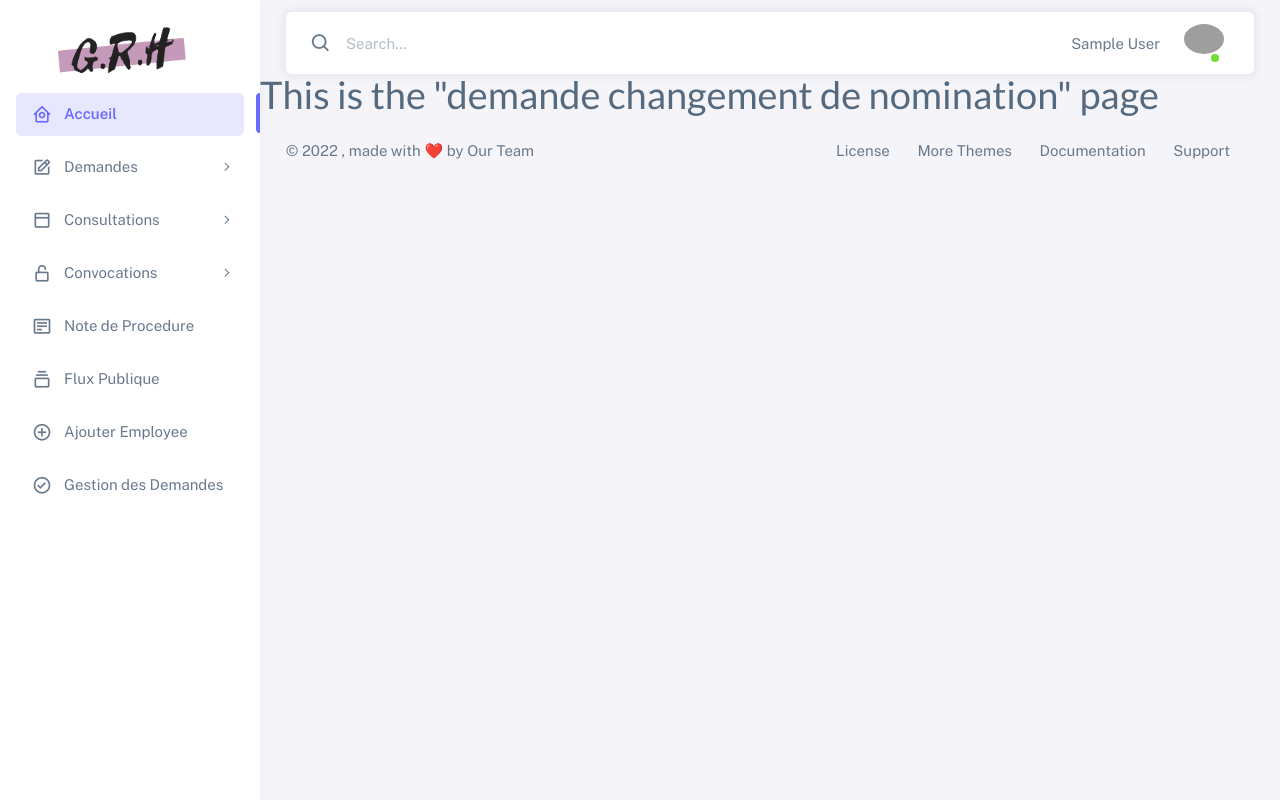
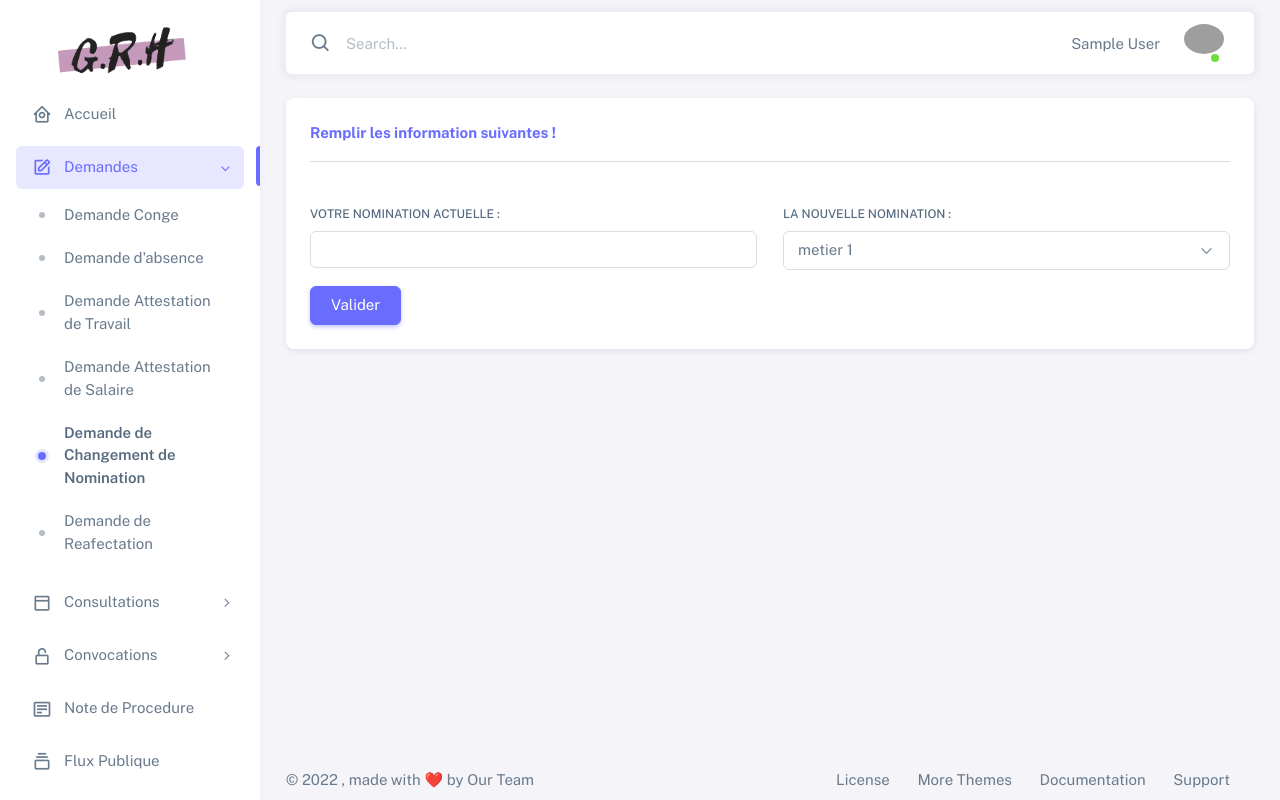
Before and after one commit to AbdessamadBendada/pfe-test, a PHP site: page /public/demande_changement_nomination in a window 1280 px wide. Run offline with PHP 8.4, Linux system fonts and the light colour scheme; the visitor is signed in with stand-in values (Sample User, id 1); data that the repository does not hold is empty; style sheets or scripts are compiled from the project's sources; some libraries are stand-ins or nearby versions; grey boxes are pictures that could not be loaded.

Commit message:
changement de nomination presque termine

```diff
--- a/app/controllers/demande_changement_nomination.php
+++ b/app/controllers/demande_changement_nomination.php
@@ -4,13 +4,38 @@ Class Demande_changement_nomination extends Controller
 {
     	public function index($a='', $b='', $c='')
         {
+            $DB = new Database();
             if(!isset($_SESSION['user_id'])) {
                 header("Location:".ROOT. "login");
             }else{
-            $image_class = $this->loadModel("image_class");
-            $data['cropped_image'] = $image_class->get_thumbnail($_SESSION['image']) ;
-            $data['page_title'] = "Demande changement nomination";
-            $this->view("template/demande_changement_nomination", $data);
+                $query_metier = "SELECT * FROM metier";
+                $data['metier']= $DB->read($query_metier);
+
+                $arr['id_employee'] = $_SESSION['user_id'];
+                $query_emp = "SELECT id_employee, metier,  m.nom  FROM employee em INNER JOIN metier m on em.metier = m.id_metier WHERE id_employee= :id_employee";
+
+                $data['emp'] = $DB->read($query_emp, $arr);
+
+
+                if(isset($_POST['sumbit_nomination']))
+                {
+                    $arr['metier'] = $_POST['nv_nomination'] ;
+                    $arr['id_employee'] = $_POST['id_employee'];
+                    // die();
+                        // var_dump($arr['metier']);
+                        // die();
+                    $query_changement_nomination = "UPDATE employee SET metier= :metier WHERE id_employee = :id_employee";
+                    $data['nomination'] = $DB->write($query_changement_nomination, $arr);
+
+                }
+                $image_class = $this->loadModel("image_class");
+                $data['cropped_image'] = $image_class->get_thumbnail($_SESSION['image']);
+                // show($data['emp'][0]);
+                // die();
+                $data['page_title'] = "Demande changement nomination";
+                $this->view("template/demande_changement_nomination", $data);
+
+
             }
         }
 
--- a/app/views/template/demande_attestation_salaire.php
+++ b/app/views/template/demande_attestation_salaire.php
@@ -3,10 +3,10 @@ $this->view("template/header", $data);
 
 ?>
 
-<h1>This is the "demande attestation de salare" page</h1>
+
 
 <div class="container h-100">
-    <div class="row h-50 border align-items-center">
+    <div class="row h-50  align-items-center">
             <div class="col-12">
                 <div class="card text-center">
                     <div class="card-header">
--- a/app/views/template/demande_attestation_travaille.php
+++ b/app/views/template/demande_attestation_travaille.php
@@ -3,11 +3,11 @@ $this->view("template/header", $data);
 
 ?>
 
-<h1>This is the "demande attestation de travaille" page</h1>
+
 
 
 <div class="container h-100">
-    <div class="row h-50 border align-items-center">
+    <div class="row h-50  align-items-center">
             <div class="col-12">
                 <div class="card text-center">
                     <div class="card-header">
--- a/app/views/template/demande_changement_nomination.php
+++ b/app/views/template/demande_changement_nomination.php
@@ -3,7 +3,45 @@ $this->view("template/header", $data);
 
 ?>
 
-<h1>This is the "demande changement de nomination" page</h1>
+    <div class="container h-100 mt-4">
+        <div class="row">
+            <form action="" method="post">
+                    <div class="form-group">
+                        <div class="card">
+                            <div class="card-header text-primary font-weight-bold text-xl-leftmb-0">
+                                    Remplir les information suivantes !
+                                    <hr>
+                            </div>
+                            <div class="card-body">
+                                <div class="row">
+                                    <div class="col-6">
+                                    <label for="typeConge" class="form-label">Votre nomination actuelle : </label>
+                                        <input type="text" name="nomination" value="<?=$data['emp'][0]->nom?>" class="form-control">
+                                    </div>
+                                    <div class="col-6">
+                                    <label for="typeConge" class="form-label">La nouvelle nomination : </label>
+                                        <select name="nv_nomination" class="form-select">
+
+                                                <option value="1">metier 1 </option>
+                                                <option value="2">metier 2 </option>
+                                                <option value="3">metier 3 </option>
+
+                                        </select>
+                                    </div>
+                                </div>
+                                <div class="row">
+                                    <div class="col-12  mt-3">
+                                        <input type="hidden" name="id_employee" value="<?=$_SESSION['user_id']?>">
+                                        <input type="submit" name="sumbit_nomination" value="Valider" class="btn btn-primary">
+
+                                    </div>
+                                </div>
+                            </div>
+                        </div>
+                    </div>
+            </form>
+        </div>
+    </div>
 
 
 
--- a/app/views/template/header.php
+++ b/app/views/template/header.php
@@ -155,7 +155,7 @@
 
           <ul class="menu-inner py-1 pt-3">
             <!-- Dashboard -->
-            <li class="menu-item active">
+            <li class="menu-item <?php if($data['page_title']=="Accueil"){echo "active";}?> ">
               <a href="<?=ROOT?>home" class="menu-link">
                 <i class="menu-icon tf-icons bx bx-home-circle"></i>
                 <div data-i18n="Analytics">Accueil</div>
@@ -163,7 +163,7 @@
             </li>
 
             <!-- Layouts -->
-            <li class="menu-item  pt-2">
+            <li class="menu-item  pt-2 <?php if($data['page_title']=="Demande de Conge" || $data['page_title'] == "Demande d'absence" || $data['page_title'] == "Demande attestation de travaille" || $data['page_title'] == "Demande Reafectation" || $data['page_title'] == "Demande attestation de salaire" || $data['page_title'] == "Demande changement nomination" ){echo "active open";}?> ">
               <a href="javascript:void(0);" class="menu-link menu-toggle">
                 <i class="menu-icon tf-icons bx bx-edit"></i>
                 <div >Demandes</div>
@@ -175,32 +175,32 @@
                     <div >Demande Conges</div>
                   </a>
                 </li> -->
-                <li class="menu-item">
+                <li class="menu-item <?php if($data['page_title']=="Demande de Conge"){echo "active";}?>">
                   <a href="<?=ROOT?>demande_conge" class="menu-link">
                     <div >Demande Conge</div>
                   </a>
                 </li>
-                <li class="menu-item">
+                <li class="menu-item <?php if($data['page_title']=="Demande d'absence"){echo "active";}?>">
                   <a href="<?=ROOT?>demande_absence" class="menu-link">
                     <div >Demande d'absence</div>
                   </a>
                 </li>
-                <li class="menu-item">
+                <li class="menu-item <?php if($data['page_title']=="Demande attestation de travaille"){echo "active";}?>">
                   <a href="<?=ROOT?>demande_attestation_travaille" class="menu-link">
                     <div >Demande Attestation de Travail</div>
                   </a>
                 </li>
-                <li class="menu-item">
+                <li class="menu-item <?php if($data['page_title']=="Demande attestation de salaire"){echo "active";}?>">
                   <a href="<?=ROOT?>demande_attestation_salaire" class="menu-link">
                     <div >Demande Attestation de Salaire</div>
                   </a>
                 </li>
-                <li class="menu-item">
+                <li class="menu-item <?php if($data['page_title']=="Demande changement nomination"){echo "active";}?>">
                   <a href="<?=ROOT?>demande_changement_nomination" class="menu-link">
                     <div >Demande de Changement de Nomination</div>
                   </a>
                 </li>
-                <li class="menu-item">
+                <li class="menu-item <?php if($data['page_title']=="Demande Reafectation"){echo "active";}?>">
                   <a href="<?=ROOT?>demande_reafectation" class="menu-link">
                     <div >Demande de Reafectation</div>
                   </a>
@@ -211,18 +211,18 @@
             <!-- <li class="menu-header small text-uppercase">
               <span class="menu-header-text">Pages</span>
             </li> -->
-            <li class="menu-item pt-2">
+            <li class="menu-item pt-2 <?php if($data['page_title']=="Informations Personnels" || $data['page_title']=="Bulletin de Paie"){echo "active open";}?>">
               <a href="javascript:void(0);" class="menu-link menu-toggle">
                 <i class="menu-icon tf-icons bx bx-dock-top"></i>
                 <div data-i18n="Account Settings">Consultations</div>
               </a>
               <ul class="menu-sub">
-                <li class="menu-item">
+                <li class="menu-item <?php if($data['page_title']=="Informations Personnels"){echo "active";}?>">
                   <a href="<?=ROOT?>informations_personnels" class="menu-link">
                     <div data-i18n="Account">Informations Personnels</div>
                   </a>
                 </li>
-                <li class="menu-item">
+                <li class="menu-item <?php if($data['page_title']=="Bulletin de Paie"){echo "active";}?>">
                   <a href="<?=ROOT?>bulletin_paie" class="menu-link">
                     <div data-i18n="Notifications">Bulletin de paie</div>
                   </a>
@@ -234,45 +234,45 @@
                 </li> -->
               </ul>
             </li>
-            <li class="menu-item pt-2">
+            <li class="menu-item pt-2  <?php if($data['page_title']=="Visite de Medecin de Travail" || $data['page_title']=="Conceil Discipline"){echo "active open";}?>">
               <a href="javascript:void(0);" class="menu-link menu-toggle">
                 <i class="menu-icon tf-icons bx bx-lock-open-alt"></i>
                 <div data-i18n="Authentications">Convocations</div>
               </a>
               <ul class="menu-sub">
-                <li class="menu-item">
-                  <a href="<?=ROOT?>visite_medecin" class="menu-link" target="_blank">
+                <li class="menu-item <?php if($data['page_title']=="Visite de Medecin de Travail"){echo "active ";}?>">
+                  <a href="<?=ROOT?>visite_medecin" class="menu-link" target="">
                     <div data-i18n="Basic">Visite medecin de travail</div>
                   </a>
                 </li>
-                <li class="menu-item">
-                  <a href="<?=ROOT?>conceil_discipline" class="menu-link" target="_blank">
+                <li class="menu-item <?php if($data['page_title']=="Conceil Discipline"){echo "active ";}?>">
+                  <a href="<?=ROOT?>conceil_discipline" class="menu-link" target="">
                     <div data-i18n="Basic">Conceil discipline</div>
                   </a>
                 </li>
 
               </ul>
             </li>
-            <li class="menu-item pt-2">
+            <li class="menu-item pt-2 <?php if($data['page_title']=="Note de Procedure"){echo "active ";}?>">
               <a href="<?=ROOT?>note_procedure" class="menu-link">
               <i class="menu-icon tf-icons bx bx-detail"></i>
 
                 <div data-i18n="Basic">Note de Procedure</div>
               </a>
             </li>
-            <li class="menu-item pt-2">
+            <li class="menu-item pt-2 <?php if($data['page_title']=="Flux Publique"){echo "active ";}?>">
               <a href="<?=ROOT?>flux_publique" class="menu-link">
               <i class="menu-icon tf-icons bx bx-collection"></i>
                 <div data-i18n="Basic">Flux Publique</div>
               </a>
             </li>
-            <li class="menu-item pt-2">
+            <li class="menu-item pt-2 <?php if($data['page_title']=="Ajouter Employee"){echo "active ";}?>">
               <a href="<?=ROOT?>ajouter_employee" class="menu-link">
               <i class="menu-icon tf-icons bx bx-plus-circle"></i>
                 <div data-i18n="Basic">Ajouter Employee</div>
               </a>
             </li>
-            <li class="menu-item pt-2">
+            <li class="menu-item pt-2 <?php if($data['page_title']=="Gestion des demandes"){echo "active ";}?>">
               <a href="<?=ROOT?>gestion_demandes" class="menu-link">
               <i class="menu-icon tf-icons bx bx-check-circle"></i>
                 <div data-i18n="Basic">Gestion des Demandes</div>
@@ -557,26 +557,18 @@
                       <div class="dropdown-divider"></div>
                     </li>
                     <li>
-                      <a class="dropdown-item" href="#">
+                      <a class="dropdown-item" href="<?=ROOT?>informations_personnels">
                         <i class="bx bx-user me-2"></i>
-                        <span class="align-middle">My Profile</span>
+                        <span class="align-middle">Mes Informations</span>
                       </a>
                     </li>
                     <li>
                       <a class="dropdown-item" href="#">
                         <i class="bx bx-cog me-2"></i>
-                        <span class="align-middle">Settings</span>
+                        <span class="align-middle">Changer MOt de pass</span>
                       </a>
                     </li>
-                    <li>
-                      <a class="dropdown-item" href="#">
-                        <span class="d-flex align-items-center align-middle">
-                          <i class="flex-shrink-0 bx bx-credit-card me-2"></i>
-                          <span class="flex-grow-1 align-middle">Billing</span>
-                          <span class="flex-shrink-0 badge badge-center rounded-pill bg-danger w-px-20 h-px-20">4</span>
-                        </span>
-                      </a>
-                    </li>
+
                     <li>
                       <div class="dropdown-divider"></div>
                     </li>
```
Also changed, not shown: app/controllers/demande_absence.php (+5 -5 lines), app/controllers/gestion_demandes.php (+54 -5 lines), app/views/template/gestion_demandes.php (+15 -12 lines), app/views/template/index.php (+8 -8 lines).
